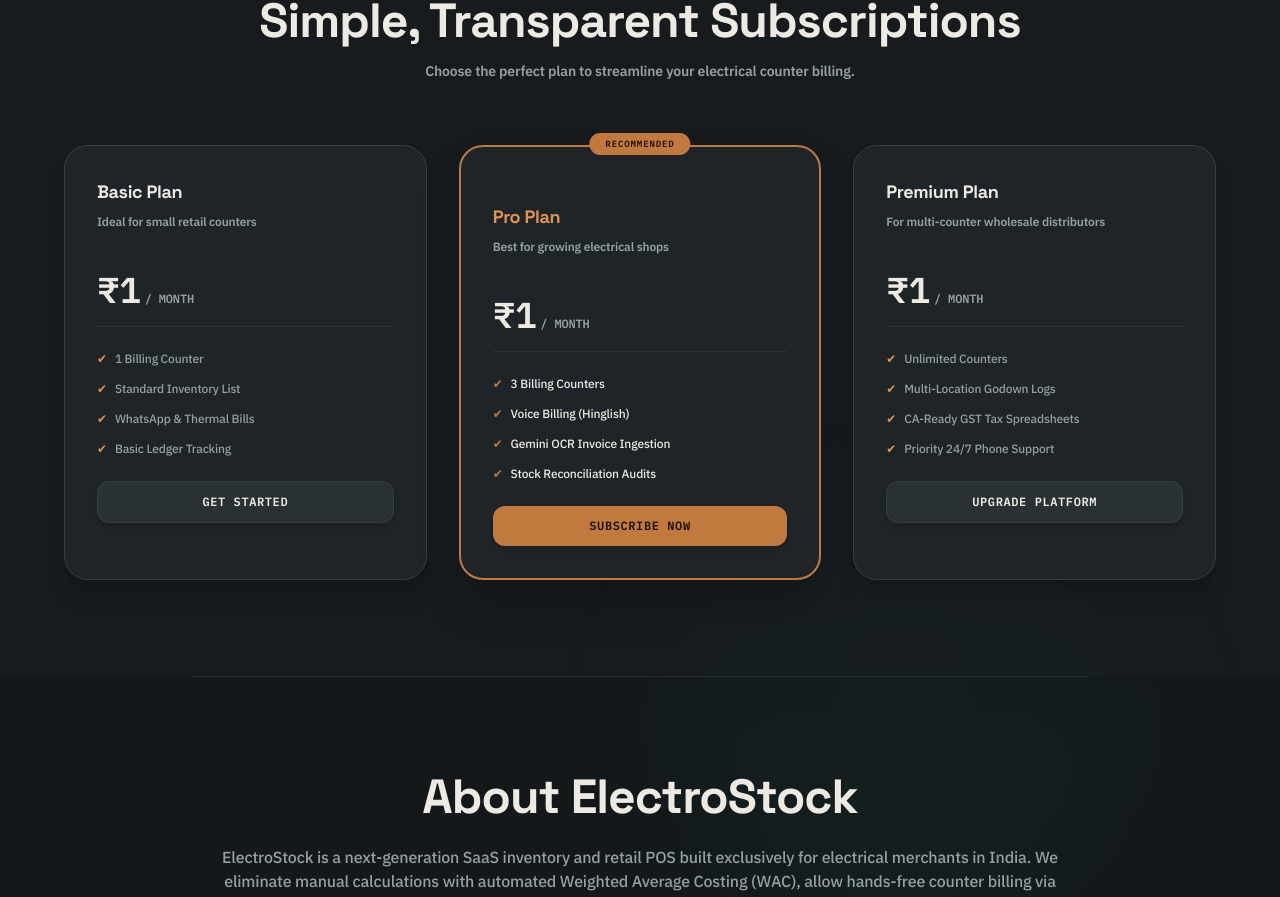
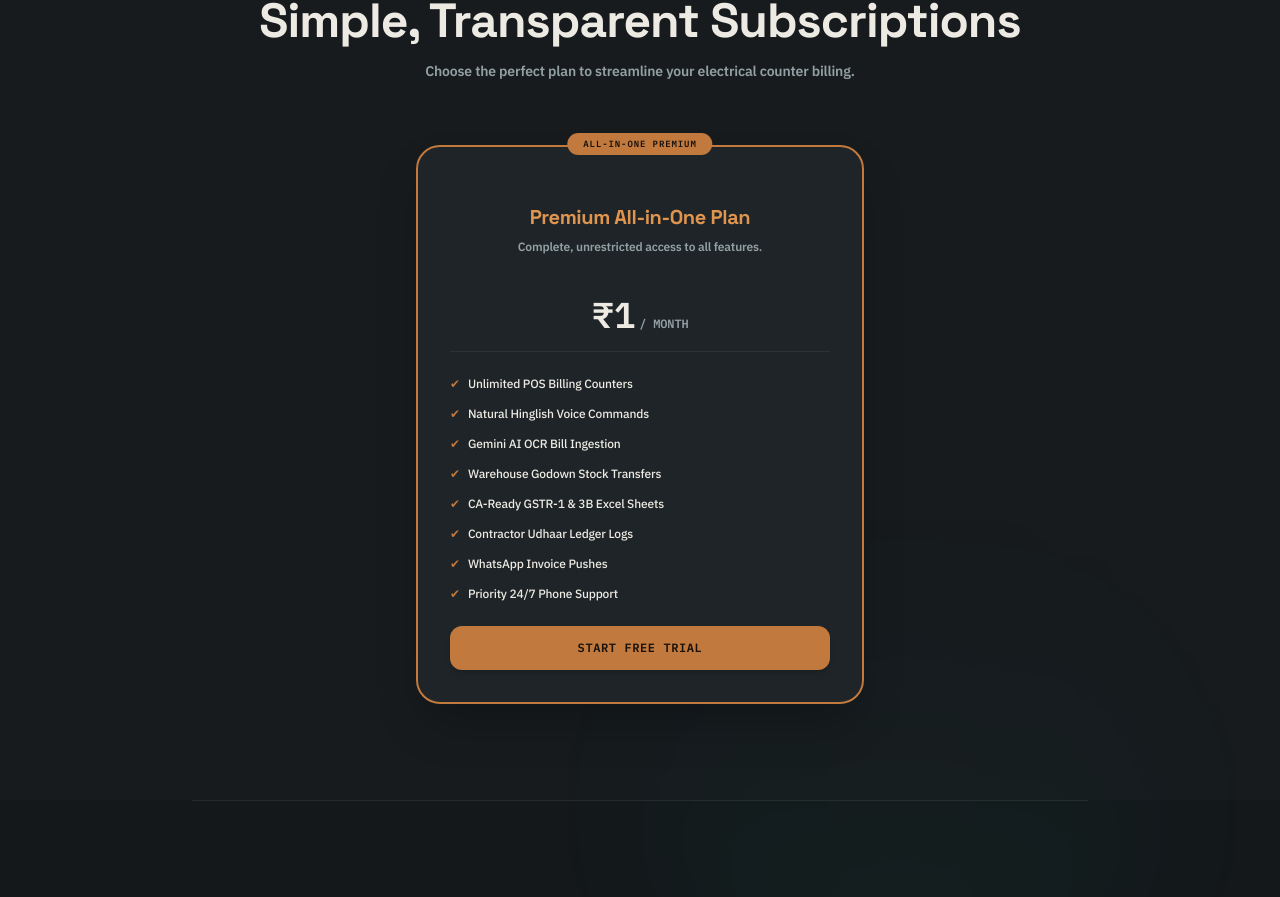
Before and after one commit to uniyalmanas/Electric-Shop, a Next.js app: page / in a window 1280 px wide. Shown: the part 890-1787 px from the top of the page. Built offline with nearby package versions, Linux system fonts and the light colour scheme.

Commit message:
feat: consolidate to a single Premium All-in-One subscription plan on landing page and billing dashboard

```diff
--- a/app/owner/billing/page.tsx
+++ b/app/owner/billing/page.tsx
@@ -219,98 +219,42 @@ export default function BillingPage() {
         )}
 
         {/* --- SUBSCRIPTION PLANS GRID --- */}
-        <div className="space-y-6">
+        <div className="max-w-md mx-auto space-y-6">
           <div className="text-center space-y-2">
-            <h3 className="text-2xl font-extrabold">Select Your Subscription Tier</h3>
-            <p className="text-[#93A0A3] text-xs font-semibold">Flexible, transparent monthly plans designed for Indian electrical shops.</p>
+            <h3 className="text-2xl font-extrabold">All-in-One Premium Subscription</h3>
+            <p className="text-[#93A0A3] text-xs font-semibold">Get complete, unrestricted access to all ElectroStock features.</p>
           </div>
 
-          <div className="grid md:grid-cols-3 gap-6">
-
-            {/* Basic Plan */}
-            <div className="bg-[#1E2427] border border-[#38403F]/60 rounded-3xl p-6 flex flex-col justify-between shadow-xl relative hover:border-[#C1793D]/30 transition-all">
-              <div className="space-y-4">
+          <div className="bg-[#1E2427] border-2 border-[#C1793D] rounded-3xl p-8 flex flex-col justify-between shadow-2xl relative hover:scale-102 transition-all">
+            <div className="absolute top-[-11px] left-1/2 -translate-x-1/2 bg-[#C1793D] text-[#1a120a] text-[8px] font-black uppercase tracking-wider px-4 py-0.5 rounded-full font-mono">
+              PREMIUM ALL-IN-ONE
+            </div>
+            <div className="space-y-6">
               <div>
-                  <h4 className="font-bold text-[#EDEAE3] text-base">Basic Plan</h4>
-                  <p className="text-[10px] text-[#93A0A3] font-medium mt-1">Perfect for small neighborhood counters.</p>
+                <h4 className="font-bold text-[#E0954F] text-lg text-center">Complete Platform Access</h4>
+                <p className="text-[10px] text-[#93A0A3] font-medium mt-1 text-center">Unlocks all voice estimation, AI ingestion, and tax export modules.</p>
               </div>
-                <div className="flex items-baseline gap-0.5 border-b border-[#38403F]/40 pb-4">
-                  <span className="text-3xl font-black text-[#EDEAE3]">₹1</span>
+              <div className="flex justify-center items-baseline gap-0.5 border-b border-[#38403F]/40 pb-5">
+                <span className="text-4xl font-black text-[#EDEAE3]">₹1</span>
                 <span className="text-[10px] text-[#93A0A3] font-bold font-mono">/ MONTH</span>
               </div>
-                <ul className="space-y-3 text-xs text-[#93A0A3] font-medium">
-                  <li className="flex items-center gap-2">✔ 1 Billing Counter POS</li>
-                  <li className="flex items-center gap-2">✔ Unlimited Stock Ingestion</li>
-                  <li className="flex items-center gap-2">✔ WhatsApp & Thermal Bills</li>
-                  <li className="flex items-center gap-2">✔ Contractor Udhaar Ledgers</li>
-                </ul>
-              </div>
-              <button
-                onClick={() => handleCheckout('basic', 1)}
-                disabled={submitting}
-                className="mt-6 w-full bg-[#2A3135] hover:bg-[#38403F] border border-[#38403F] text-[#EDEAE3] font-bold py-2.5 rounded-xl text-xs font-mono tracking-wider transition-colors disabled:opacity-50 cursor-pointer"
-              >
-                SELECT BASIC
-              </button>
-            </div>
-
-            {/* Pro Plan */}
-            <div className="bg-[#1E2427] border-2 border-[#C1793D] rounded-3xl p-6 flex flex-col justify-between shadow-2xl relative hover:scale-102 transition-all">
-              <div className="absolute top-[-11px] left-1/2 -translate-x-1/2 bg-[#C1793D] text-[#1a120a] text-[8px] font-black uppercase tracking-wider px-3 py-0.5 rounded-full font-mono">
-                RECOMMENDED
-              </div>
-              <div className="space-y-4">
-                <div>
-                  <h4 className="font-bold text-[#E0954F] text-base">Pro Plan</h4>
-                  <p className="text-[10px] text-[#93A0A3] font-medium mt-1">Best for busy retail outlets.</p>
-                </div>
-                <div className="flex items-baseline gap-0.5 border-b border-[#38403F]/40 pb-4">
-                  <span className="text-3xl font-black text-[#EDEAE3]">₹1</span>
-                  <span className="text-[10px] text-[#93A0A3] font-bold font-mono">/ MONTH</span>
-                </div>
-                <ul className="space-y-3 text-xs text-[#EDEAE3] font-medium">
-                  <li className="flex items-center gap-2">✔ 3 Billing Counter POS</li>
-                  <li className="flex items-center gap-2">✔ Voice-billing in Hinglish</li>
-                  <li className="flex items-center gap-2">✔ Gemini OCR Distributor Bills</li>
-                  <li className="flex items-center gap-2">✔ Loss Audit Reconciliation</li>
-                </ul>
-              </div>
-              <button
-                onClick={() => handleCheckout('pro', 1)}
-                disabled={submitting}
-                className="mt-6 w-full bg-[#C1793D] hover:bg-[#E0954F] text-[#1a120a] font-bold py-2.5 rounded-xl text-xs font-mono tracking-wider transition-colors disabled:opacity-50 cursor-pointer"
-              >
-                SUBSCRIBE PRO
-              </button>
-            </div>
-
-            {/* Premium Plan */}
-            <div className="bg-[#1E2427] border border-[#38403F]/60 rounded-3xl p-6 flex flex-col justify-between shadow-xl relative hover:border-[#C1793D]/30 transition-all">
-              <div className="space-y-4">
-                <div>
-                  <h4 className="font-bold text-[#EDEAE3] text-base">Premium Plan</h4>
-                  <p className="text-[10px] text-[#93A0A3] font-medium mt-1">Designed for wholesale distributors.</p>
-                </div>
-                <div className="flex items-baseline gap-0.5 border-b border-[#38403F]/40 pb-4">
-                  <span className="text-3xl font-black text-[#EDEAE3]">₹1</span>
-                  <span className="text-[10px] text-[#93A0A3] font-bold font-mono">/ MONTH</span>
-                </div>
-                <ul className="space-y-3 text-xs text-[#93A0A3] font-medium">
-                  <li className="flex items-center gap-2">✔ Unlimited Billing POS</li>
-                  <li className="flex items-center gap-2">✔ Multi-Location Godown transfers</li>
-                  <li className="flex items-center gap-2">✔ CA-ready GST Exports</li>
-                  <li className="flex items-center gap-2">✔ Priority 24/7 Phone Support</li>
+              <ul className="space-y-3.5 text-xs text-[#EDEAE3] font-medium pt-2">
+                <li className="flex items-center gap-2">✔ Unlimited Billing Counter POS</li>
+                <li className="flex items-center gap-2">✔ Natural Hinglish Voice Commands</li>
+                <li className="flex items-center gap-2">✔ Gemini AI OCR Invoice Ingestion</li>
+                <li className="flex items-center gap-2">✔ Warehouse Godown Transfer Logs</li>
+                <li className="flex items-center gap-2">✔ CA-Ready GSTR-1 & GSTR-3B Excel Reports</li>
+                <li className="flex items-center gap-2">✔ Contractor Udhaar Ledgers & WhatsApp Receipts</li>
+                <li className="flex items-center gap-2">✔ Priority 24/7 Technical Support</li>
               </ul>
             </div>
             <button
               onClick={() => handleCheckout('premium', 1)}
               disabled={submitting}
-                className="mt-6 w-full bg-[#2A3135] hover:bg-[#38403F] border border-[#38403F] text-[#EDEAE3] font-bold py-2.5 rounded-xl text-xs font-mono tracking-wider transition-colors disabled:opacity-50 cursor-pointer"
+              className="mt-8 w-full bg-[#C1793D] hover:bg-[#E0954F] text-[#1a120a] font-extrabold py-3.5 rounded-xl text-xs font-mono tracking-wider transition-colors disabled:opacity-50 cursor-pointer shadow-md"
             >
-                SELECT PREMIUM
+              ACTIVATE PREMIUM SUBSCRIPTION (₹1)
             </button>
-            </div>
-
           </div>
         </div>
 
--- a/app/page.tsx
+++ b/app/page.tsx
@@ -20,23 +20,20 @@ const landingTranslations = {
     pricingTitle: "Simple, Transparent Subscriptions",
     pricingDesc: "Choose the perfect plan to streamline your electrical counter billing.",
     plans: {
-      basic: {
-        name: "Basic Plan",
+      premium: {
+        name: "Premium All-in-One Plan",
         price: "₹1",
-        desc: "Ideal for small retail counters",
-        features: ["1 Billing Counter", "Standard Inventory List", "WhatsApp & Thermal Bills", "Basic Ledger Tracking"]
-      },
-      pro: {
-        name: "Pro Plan",
-        price: "₹1",
-        desc: "Best for growing electrical shops",
-        features: ["3 Billing Counters", "Voice Billing (Hinglish)", "Gemini OCR Invoice Ingestion", "Stock Reconciliation Audits"]
-      },
-      premium: {
-        name: "Premium Plan",
-        price: "₹1",
-        desc: "For multi-counter wholesale distributors",
-        features: ["Unlimited Counters", "Multi-Location Godown Logs", "CA-Ready GST Tax Spreadsheets", "Priority 24/7 Phone Support"]
+        desc: "Complete, unrestricted access to all features.",
+        features: [
+          "Unlimited POS Billing Counters",
+          "Natural Hinglish Voice Commands",
+          "Gemini AI OCR Bill Ingestion",
+          "Warehouse Godown Stock Transfers",
+          "CA-Ready GSTR-1 & 3B Excel Sheets",
+          "Contractor Udhaar Ledger Logs",
+          "WhatsApp Invoice Pushes",
+          "Priority 24/7 Phone Support"
+        ]
       }
     },
     aboutTitle: "About ElectroStock",
@@ -62,23 +59,20 @@ const landingTranslations = {
     pricingTitle: "Saste aur Simple Plans",
     pricingDesc: "Apni dukaan ke counter space ke hisab se sahi plan select karein.",
     plans: {
-      basic: {
-        name: "Basic Plan",
+      premium: {
+        name: "Premium All-in-One Plan",
         price: "₹1",
-        desc: "Choti dukaan ke counters ke liye",
-        features: ["1 Billing Counter", "Normal Samaan ki List", "WhatsApp aur Thermal Bills", "Basic Ledger Tracking"]
-      },
-      pro: {
-        name: "Pro Plan",
-        price: "₹1",
-        desc: "Medium size shop ke liye best",
-        features: ["3 Billing Counters", "Aawaz se Bill (Hinglish)", "Gemini OCR Bill Entry", "Stock Reconciliation Audits"]
-      },
-      premium: {
-        name: "Premium Plan",
-        price: "₹1",
-        desc: "Bade wholesale traders ke liye",
-        features: ["Unlimited Counters", "Godown Transfer Logs", "CA-Ready GST Tax Spreadsheets", "Special 24/7 Phone Support"]
+        desc: "Saare features ka access, koi limits nahi.",
+        features: [
+          "Unlimited Counter Space Billing",
+          "Aawaz Se Bill Banayein (Hinglish)",
+          "Gemini OCR Invoice Auto Ingestion",
+          "Warehouse Godown Transfer Logs",
+          "CA-Ready GSTR-1 & 3B Excel Sheets",
+          "Contractor Udhaar Khata Tracker",
+          "WhatsApp Receipt Push",
+          "24/7 Customer Phone Support"
+        ]
       }
     },
     aboutTitle: "ElectroStock kya hai?",
@@ -104,23 +98,20 @@ const landingTranslations = {
     pricingTitle: "सरल और पारदर्शी प्लान",
     pricingDesc: "अपने बिलिंग काउंटर की संख्या और आवश्यकता के अनुसार सही प्लान चुनें।",
     plans: {
-      basic: {
-        name: "बेसिक प्लान",
+      premium: {
+        name: "प्रीमियम ऑल-इन-वन प्लान",
         price: "₹1",
-        desc: "छोटे रिटेल काउंटरों के लिए",
-        features: ["1 बिलिंग काउंटर", "मानक सामान सूची", "व्हाट्सएप और थर्मल बिल", "बेसिक बहीखाता ट्रैकिंग"]
-      },
-      pro: {
-        name: "प्रो प्लान",
-        price: "₹1",
-        desc: "बढ़ती इलेक्ट्रिकल दुकानों के लिए उत्तम",
-        features: ["3 बिलिंग काउंटर", "वॉयस बिलिंग (हिंग्लिश)", "जेमिनी ओसीआर बिल अपलोड", "स्टॉक ऑडिट लॉग्स"]
-      },
-      premium: {
-        name: "प्रीमियम प्लान",
-        price: "₹1",
-        desc: "थोक वितरकों और गोदामों के लिए",
-        features: ["असीमित बिलिंग काउंटर", "मल्टी-लोकेशन गोदाम लॉग्स", "सीए-रेडी जीएसटी टैक्स एक्सेल शीट", "प्राथमिकता 24/7 फोन सहायता"]
+        desc: "सभी फीचर्स का असीमित एक्सेस बिना किसी सीमा के।",
+        features: [
+          "असीमित बिलिंग काउंटर",
+          "वॉयस बिलिंग (हिंग्लिश)",
+          "जेमिनी ओसीआर बिल अपलोड",
+          "गोदाम स्टॉक ट्रांसफर",
+          "सीए-रेडी जीएसटी एक्सेल शीट",
+          "ठेकेदार बहीखाता ट्रैकिंग",
+          "व्हाट्सएप चालान रसीद",
+          "24/7 प्राथमिकता फोन सहायता"
+        ]
       }
     },
     aboutTitle: "इलेक्ट्रोस्टॉक के बारे में",
@@ -284,53 +275,25 @@ export default function Home() {
             <p className="text-[#93A0A3] text-xs md:text-sm font-semibold max-w-lg mx-auto">{t.pricingDesc}</p>
           </div>
 
-          <div className="grid lg:grid-cols-3 gap-8">
-            {/* Basic Plan */}
-            <div className="bg-[#1E2427] border border-[#38403F] rounded-3xl p-8 space-y-6 shadow-xl relative hover:border-[#38403F] transition-all">
-              <div className="space-y-2">
-                <h3 className="text-lg font-bold text-[#EDEAE3]">{t.plans.basic.name}</h3>
-                <p className="text-[#93A0A3] text-xs font-semibold">{t.plans.basic.desc}</p>
+          <div className="max-w-md mx-auto">
+            {/* Premium All-in-One Plan */}
+            <div className="bg-[#1E2427] border-2 border-[#C1793D] rounded-3xl p-8 space-y-6 shadow-2xl relative hover:-translate-y-1 transition-all">
+              <div className="absolute top-[-14px] left-1/2 -translate-x-1/2 bg-[#C1793D] text-[#1a120a] text-[9px] font-black uppercase tracking-widest px-4 py-1 rounded-full font-mono">
+                ALL-IN-ONE PREMIUM
               </div>
 
-              <div className="flex items-baseline gap-1 py-4 border-b border-[#38403F]/50">
-                <span className="text-4xl font-black text-[#EDEAE3]">{t.plans.basic.price}</span>
-                <span className="text-xs text-[#93A0A3] font-bold font-mono">/ MONTH</span>
+              <div className="space-y-2 text-center">
+                <h3 className="text-xl font-bold text-[#E0954F]">{t.plans.premium.name}</h3>
+                <p className="text-[#93A0A3] text-xs font-semibold">{t.plans.premium.desc}</p>
               </div>
 
-              <ul className="space-y-3.5 text-xs text-[#93A0A3] font-medium">
-                {t.plans.basic.features.map((f, i) => (
-                  <li key={i} className="flex items-center gap-2">
-                    <span className="text-[#E0954F]">✔</span> {f}
-                  </li>
-                ))}
-              </ul>
-
-              <a
-                href="/signup"
-                className="block text-center w-full bg-[#2A3135] hover:bg-[#38403F] border border-[#38403F] text-[#EDEAE3] font-extrabold py-3 rounded-xl transition-all shadow-md text-xs font-mono tracking-wider mt-4"
-              >
-                GET STARTED
-              </a>
-            </div>
-
-            {/* Pro Plan (Best Value Accent) */}
-            <div className="bg-[#1E2427] border-2 border-[#C1793D] rounded-3xl p-8 space-y-6 shadow-2xl relative hover:-translate-y-1 transition-all">
-              <div className="absolute top-[-14px] left-1/2 -translate-x-1/2 bg-[#C1793D] text-[#1a120a] text-[9px] font-black uppercase tracking-widest px-4 py-1 rounded-full font-mono">
-                RECOMMENDED
-              </div>
-
-              <div className="space-y-2">
-                <h3 className="text-lg font-bold text-[#E0954F]">{t.plans.pro.name}</h3>
-                <p className="text-[#93A0A3] text-xs font-semibold">{t.plans.pro.desc}</p>
-              </div>
-
-              <div className="flex items-baseline gap-1 py-4 border-b border-[#38403F]/50">
-                <span className="text-4xl font-black text-[#EDEAE3]">{t.plans.pro.price}</span>
+              <div className="flex justify-center items-baseline gap-1 py-4 border-b border-[#38403F]/50">
+                <span className="text-4xl font-black text-[#EDEAE3]">{t.plans.premium.price}</span>
                 <span className="text-xs text-[#93A0A3] font-bold font-mono">/ MONTH</span>
               </div>
 
               <ul className="space-y-3.5 text-xs text-[#EDEAE3] font-medium">
-                {t.plans.pro.features.map((f, i) => (
+                {t.plans.premium.features.map((f, i) => (
                   <li key={i} className="flex items-center gap-2">
                     <span className="text-[#C1793D]">✔</span> {f}
                   </li>
@@ -339,37 +302,9 @@ export default function Home() {
 
               <a
                 href="/signup"
-                className="block text-center w-full bg-[#C1793D] hover:bg-[#E0954F] text-[#1a120a] font-extrabold py-3 rounded-xl transition-all shadow-md text-xs font-mono tracking-wider mt-4"
+                className="block text-center w-full bg-[#C1793D] hover:bg-[#E0954F] text-[#1a120a] font-extrabold py-3.5 rounded-xl transition-all shadow-md text-xs font-mono tracking-wider mt-4"
               >
-                SUBSCRIBE NOW
-              </a>
-            </div>
-
-            {/* Premium Plan */}
-            <div className="bg-[#1E2427] border border-[#38403F] rounded-3xl p-8 space-y-6 shadow-xl relative hover:border-[#38403F] transition-all">
-              <div className="space-y-2">
-                <h3 className="text-lg font-bold text-[#EDEAE3]">{t.plans.premium.name}</h3>
-                <p className="text-[#93A0A3] text-xs font-semibold">{t.plans.premium.desc}</p>
-              </div>
-
-              <div className="flex items-baseline gap-1 py-4 border-b border-[#38403F]/50">
-                <span className="text-4xl font-black text-[#EDEAE3]">{t.plans.premium.price}</span>
-                <span className="text-xs text-[#93A0A3] font-bold font-mono">/ MONTH</span>
-              </div>
-
-              <ul className="space-y-3.5 text-xs text-[#93A0A3] font-medium">
-                {t.plans.premium.features.map((f, i) => (
-                  <li key={i} className="flex items-center gap-2">
-                    <span className="text-[#E0954F]">✔</span> {f}
-                  </li>
-                ))}
-              </ul>
-
-              <a
-                href="/signup"
-                className="block text-center w-full bg-[#2A3135] hover:bg-[#38403F] border border-[#38403F] text-[#EDEAE3] font-extrabold py-3 rounded-xl transition-all shadow-md text-xs font-mono tracking-wider mt-4"
-              >
-                UPGRADE PLATFORM
+                {t.register.toUpperCase()}
               </a>
             </div>
           </div>
```
Lines whose indentation alone changed are shown as unchanged.
